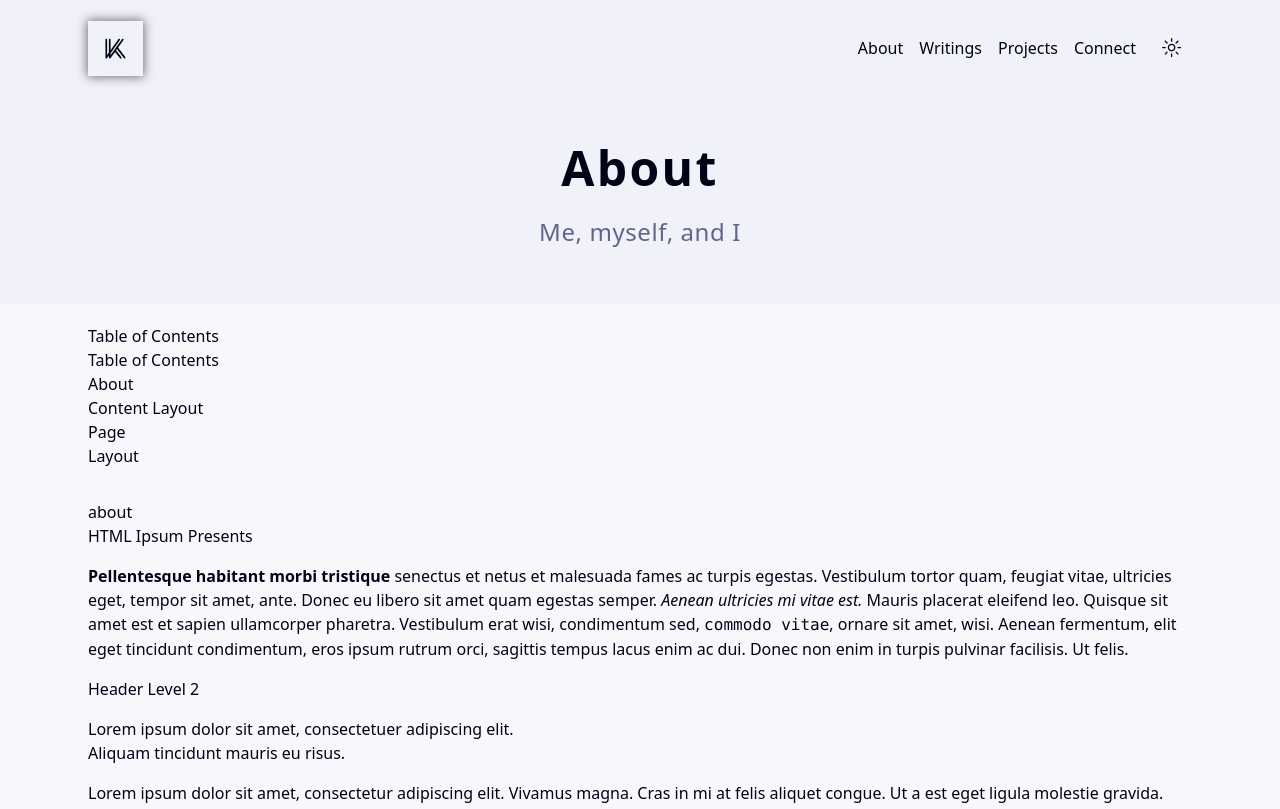
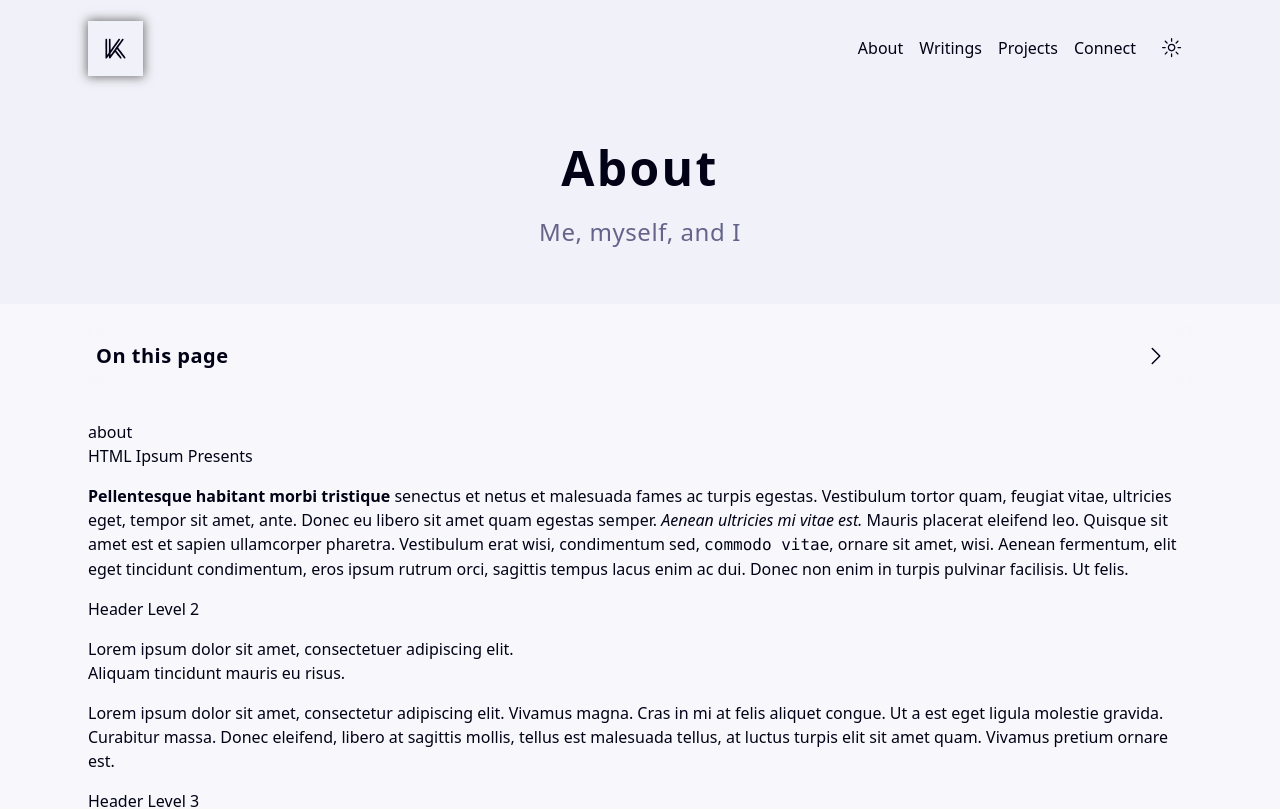
Before and after one commit to khinshankhan/www, a Next.js app: page /about in a window 1280 px wide. Shown: the top 809 px of the page. Built offline with nearby package versions, Linux system fonts and the light colour scheme.

Commit message:
implement toc with intersection observer

```diff
--- a/components/layouts/content.tsx
+++ b/components/layouts/content.tsx
@@ -30,7 +30,7 @@ export function WithSidebar({
         )}
       >
         {sidebar && (
-          <aside className="xl:sticky xl:top-2 xl:mt-2 xl:min-w-[200px] xl:max-w-[200px] xl:self-start xl:pt-24 2xl:min-w-[225px] 2xl:max-w-[225px]">
+          <aside className="z-sticky xl:sticky xl:top-2 xl:mt-2 xl:min-w-[250px] xl:max-w-[250px] xl:self-start xl:pt-24 2xl:min-w-[275px] 2xl:max-w-[275px]">
             {sidebar}
           </aside>
         )}
--- a/components/layouts/sidebars/toc.tsx
+++ b/components/layouts/sidebars/toc.tsx
@@ -1,27 +1,120 @@
-import React from "react"
+"use client"
 
-export function Toc() {
+import React, { useState, type ReactNode } from "react"
+import { cn } from "@/lib/utils"
+import { useBreakpoint, useIsomorphicEffect } from "@/hooks/media"
+import { useScrollSpy } from "@/hooks/scroll"
+import { Button } from "@/components/primitives/button"
+import {
+  Collapsible,
+  CollapsibleContent,
+  CollapsibleTrigger,
+} from "@/components/primitives/collapsible"
+import { linkVariants } from "@/components/primitives/link"
+import { SvgIcon } from "@/components/primitives/svg-icon"
+import { typographyVariants } from "@/components/primitives/typography"
+
+export interface TOCItemType {
+  id: string
+  depth: number
+  title: ReactNode
+}
+
+interface TocProps {
+  headings?: TOCItemType[]
+}
+
+export function Toc({ headings = [] }: TocProps) {
+  const [open, setOpen] = useState(false)
+  const action = open ? "Close" : "Open"
+
+  const isXl = useBreakpoint("xl")
+  useIsomorphicEffect(() => setOpen(isXl), [isXl])
+
   return (
-    <div className="grow bg-content text-content-foreground">
-      <h1>Table of Contents</h1>
-      <ul className="list-none">
-        <li>
-          <a href="/toc">Table of Contents</a>
-        </li>
-        <li>
-          <a href="/about">About</a>
-        </li>
-        <li>
-          <a href="/content-layout">Content Layout</a>
-        </li>
-        <li>
-          <a href="/page">Page</a>
-        </li>
-        <li>
-          <a href="/layout">Layout</a>
-        </li>
-      </ul>
-    </div>
+    <Collapsible
+      className="w-full rounded-lg bg-background/25 px-2 py-3 backdrop-blur-md xl:backdrop-blur-sm"
+      open={open}
+      onOpenChange={setOpen}
+    >
+      <CollapsibleTrigger asChild>
+        <Button
+          aria-label={`${action} table of contents.`}
+          variant="ghost"
+          className="group w-full pl-0 xl:pl-2.5"
+        >
+          <span
+            className={cn(
+              typographyVariants({ variant: "h5" }),
+              "group flex w-full items-center justify-between text-knockout"
+            )}
+          >
+            <span>On this page</span>
+            <SvgIcon id="chevron-down" className="animated-arrow" aria-hidden />
+          </span>
+        </Button>
+      </CollapsibleTrigger>
+      <CollapsibleContent className="motion-safe:animated-collapsible">
+        <TocList headings={headings} />
+      </CollapsibleContent>
+    </Collapsible>
+  )
+}
+
+function TocList({ headings = [] }: TocProps) {
+  const minDepth =
+    headings.length === 0
+      ? 0 // by default the minimum is 0 (no headings)
+      : headings.reduce(
+          (min, { depth }) => Math.min(min, depth),
+          7 // 7 is an upperbound since indents are limited to 6 due to h1-h6
+        )
+
+  const activeIds = useScrollSpy(
+    headings.map(({ id }) => `[id="${id}"]`),
+    { rootMargin: `0% 0% -80% 0%` }
+  )
+
+  if (headings.length === 0) return <div className="mt-4">Nothing to show...</div>
+
+  return (
+    <ul className="isolate z-0 mt-4">
+      {headings.map(({ id, title, depth }, idx) => {
+        const isActive =
+          activeIds.includes(id) ||
+          // forcibly activate the first item if no other items are active
+          (activeIds.length === 0 && idx === 0)
+        const indents = depth - minDepth
+        const isFirstItem = idx === 0
+        const isLastItem = idx === length - 1
+
+        return (
+          <li key={id} data-active={isActive} className={cn("pointer-events-none relative")}>
+            <button
+              data-active={isActive}
+              className={cn(
+                linkVariants({ variant: "toc" }),
+                "pointer-events-auto text-left",
+                isFirstItem && "pb-1.5",
+                isLastItem && "pt-1.5",
+                !isFirstItem && !isLastItem && "py-1.5",
+                // this should be exhaustive for h1-6
+                indents === 0 && "ps-4",
+                indents === 1 && "ps-8",
+                indents === 2 && "ps-12",
+                indents === 3 && "ps-16",
+                indents === 4 && "ps-20",
+                indents === 5 && "ps-24"
+              )}
+            >
+              <span className={cn(typographyVariants({ variant: "small" }), "hyphens-auto")}>
+                {title}
+              </span>
+            </button>
+          </li>
+        )
+      })}
+    </ul>
   )
 }
 
```
